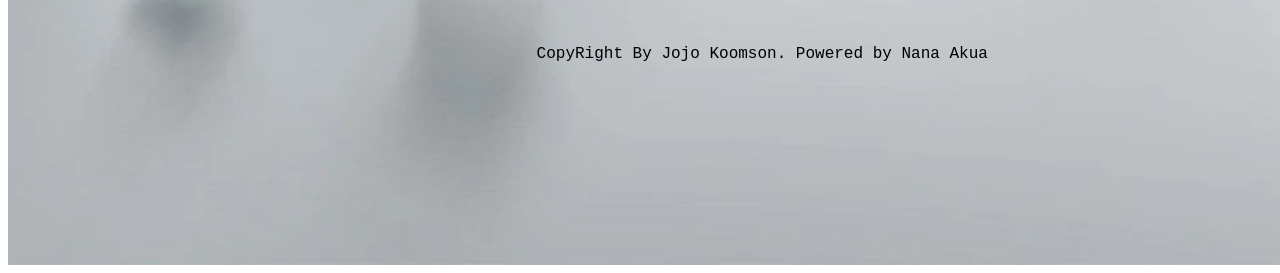
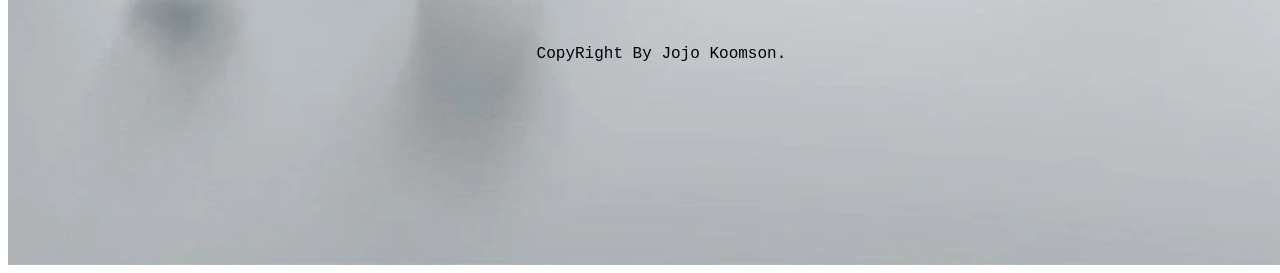
Before and after one commit to EmekaKoomson/DCIT-101-STATIC-WEBSITE, a plain HTML site: page index.html in a window 1280 px wide. Shown: the part 1343-1616 px from the top of the page. Drawn offline with Linux system fonts and the light colour scheme.

Commit message:
Update index.html

```diff
--- a/index.html
+++ b/index.html
@@ -87,7 +87,7 @@
 
 
 
-        </footer><p class="end">CopyRight By Jojo Koomson. Powered by Nana Akua</p>
+        </footer><p class="end">CopyRight By Jojo Koomson.</p>
 
         </footer>
 
```
